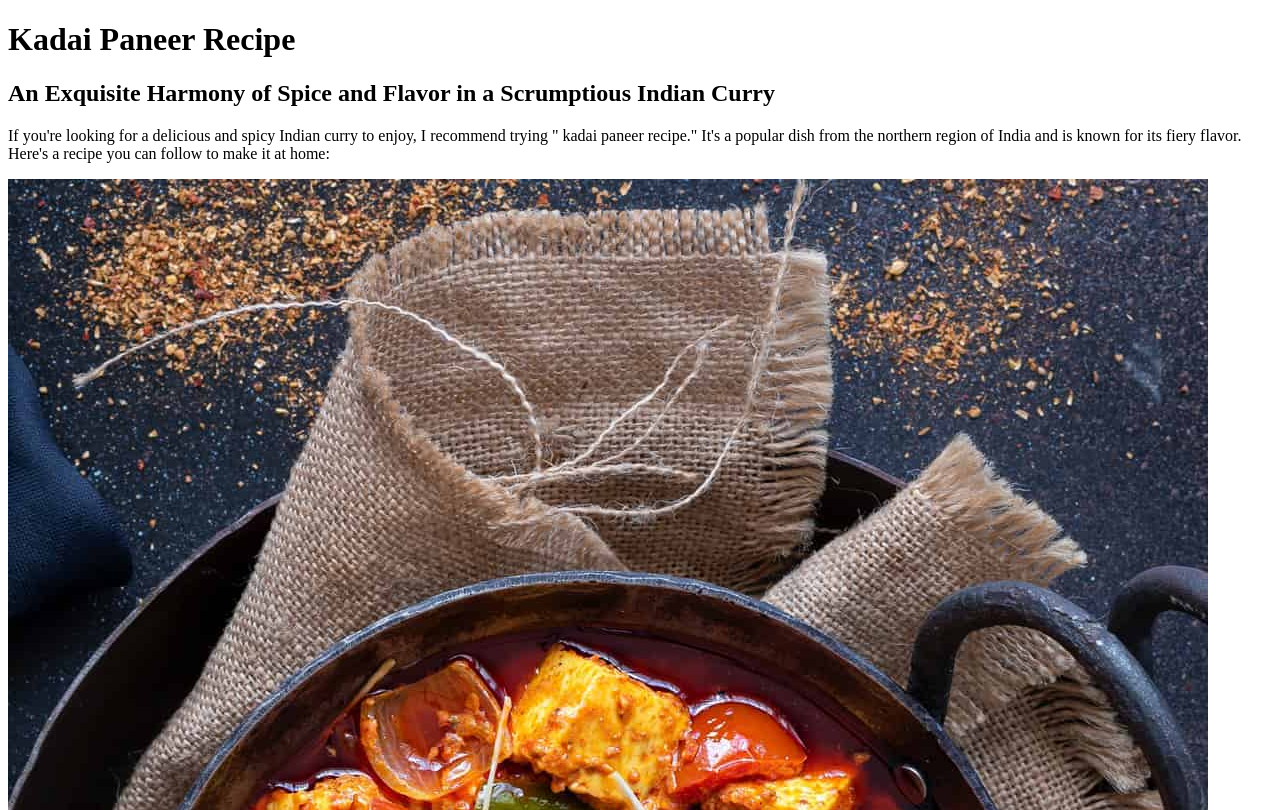
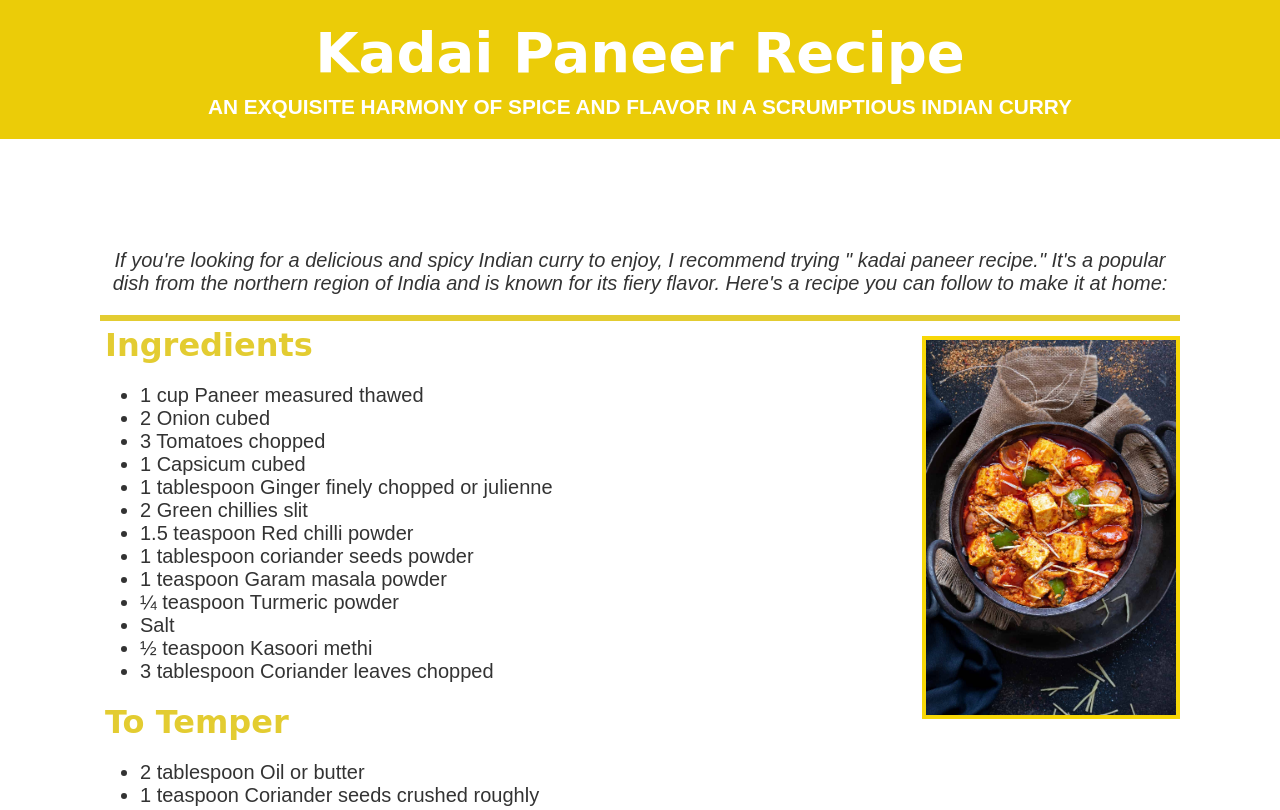
Before and after one commit to LaunchCodeAllhubs/js-assignment-4-html-me-something-rumneel, a website: page index.html in a window 1280 px wide. Shown: the top 810 px of the page. Drawn offline with Linux system fonts and the light colour scheme; a web font is replaced by a local one.

Commit message:
add CSS styling and Google fonts to page.

```diff
--- a/index.html
+++ b/index.html
@@ -4,23 +4,26 @@
    <meta charset="UTF-8">
    <meta name="viewport" content="width=device-width, initial-scale=1.0">
    <title>Kadai Paneer Recipe</title>
-   <link rel="stylesheet" type="text/css"href="style.css" />
+   <link rel="stylesheet" type="text/css"href="styles.css" />
+   <link href="https://fonts.googleapis.com/cs2?family=Dancing+Script:wght@400;700&
+    family=Nunito:wght@200;400;700&display=swap" rel="stylesheet">
 
 </head>
 <body>
 
    <header>
-      <h1>Kadai Paneer Recipe </h1>
-      <h2>An Exquisite Harmony of Spice and Flavor in a Scrumptious Indian Curry</h2>
+      <h1 id="page-title" >Kadai Paneer Recipe </h1>
+      <h2 id="tagline">An Exquisite Harmony of Spice and Flavor in a Scrumptious Indian Curry</h2>
    </header>
 
    <main>
     <!-- Intro -->
       <section>
-         <p>If you're looking for a delicious and spicy Indian curry to enjoy,
+         <p id="intro">If you're looking for a delicious and spicy Indian curry to enjoy,
             I recommend trying " kadai paneer recipe." It's a popular dish
             from the northern region of India and is known for its fiery flavor.
             Here's a recipe you can follow to make it at home:</p>
+            <hr>
 
       </section>
        <!--Recipe  -->
@@ -28,7 +31,7 @@
 
          <!-- Ingredients section -->
          <section>
-            <img src="images/Kadai-Paneer-Recipe.jpg"/>
+            <img class="right bordered" src="images/Kadai-Paneer-Recipe.jpg"/>
             <h3>Ingredients</h3>
             <ul>
                <li>1 cup Paneer measured thawed</li>
@@ -55,7 +58,7 @@
          </section>
          <!-- Directions section -->
          <section>
-            <img src="images/kadai_paneer_2.jpg"/>
+            <img class="right bordered" src="images/kadai_paneer_2.jpg"/>
             <h3>Directions</h3>
             <ol>
                <li>Heat oil in a pan/kadai and temper it with coriander seeds, either crushed roughly or whole.</li>
@@ -77,6 +80,7 @@
 
         <!--Variation section  -->
         <section>
+         <hr>
          <h4>Notes :</h4>
          <ul>
             <li>Keep paneer immersed in hot water until before you cook.</li>
--- a/styles.css
+++ b/styles.css
@@ -1 +1,127 @@
 /* Write your CSS here! */
+/* Elements */
+body {
+    background-color: white;
+    font-family: 'Nunito',sans-serif;
+    font-size: 15pt;
+    font-weight: 400;
+    color: #333;
+    width: 100vw;
+    height: 100vh;
+    margin: 0px;
+    padding: 0px;
+    overflow-x:hidden;
+}
+
+
+header {
+      background-color: #ebcc08;
+      height: auto;
+      padding: 20px;
+      margin: 0px;
+}
+main {
+    width: 100%;
+    padding: 30px 100px;
+    box-sizing: border-box;
+}
+
+footer {
+    color: white;
+    background-color: #e3cc31;
+    text-align: center;
+    height: auto;
+    padding: 20px;
+    margin: 0px;
+}
+
+h1 {
+    font-family: 'Dancing Script',cursive;
+    font-size: 3.5rem;
+   /* font-weight: 700; */
+    margin: 0px 0px 10px;
+}
+
+h2 {
+    font-size: 1.3rem;
+    text-align: center;
+  /*  font-weight: 700; */
+    text-transform: uppercase;
+}
+
+h3 {
+    font-family: 'Dancing Script',cursive;
+    font-size: 2rem;
+  /*  font-weight: 700; */
+    color: #e3cc31 ;
+    margin: 5px;
+
+}
+
+h4 {
+    /*font-weight: 500; */
+    font-style: italic;
+    margin: 10px 0px 0px;
+}
+
+p {
+    text-align: center;
+    margin: 05rem 0px;
+}
+
+img {
+    width: 250px;
+    margin: 10px 0px;
+}
+
+hr {
+    height: .4rem;
+    background-color: #e3cc31;
+    border: none;
+    margin: 20px 0px 0px;
+
+}
+
+a {
+    color: #c4ac14;
+   /* font-weight: 600; */
+    text-decoration: none;
+}
+
+a:hover {
+    color: #e0d064 !important;
+}
+
+a:visited {
+    color:#655905
+}
+/* Ids */
+
+
+#page-title {
+    color: white;
+    text-align: center;
+}
+
+#tagline {
+    color: white;
+    text-align: center;
+    margin: 0px;
+}
+
+#intro {
+    font-style: italic;
+    margin-bottom: 20px;
+}
+
+/* Classes */
+
+.right {
+    float: right;
+    margin-left: 20px;
+}
+.bordered {
+
+    border: 4px solid #f7d707;
+    padding: 0px;
+}
```
Also changed, not shown: 1 other file.
